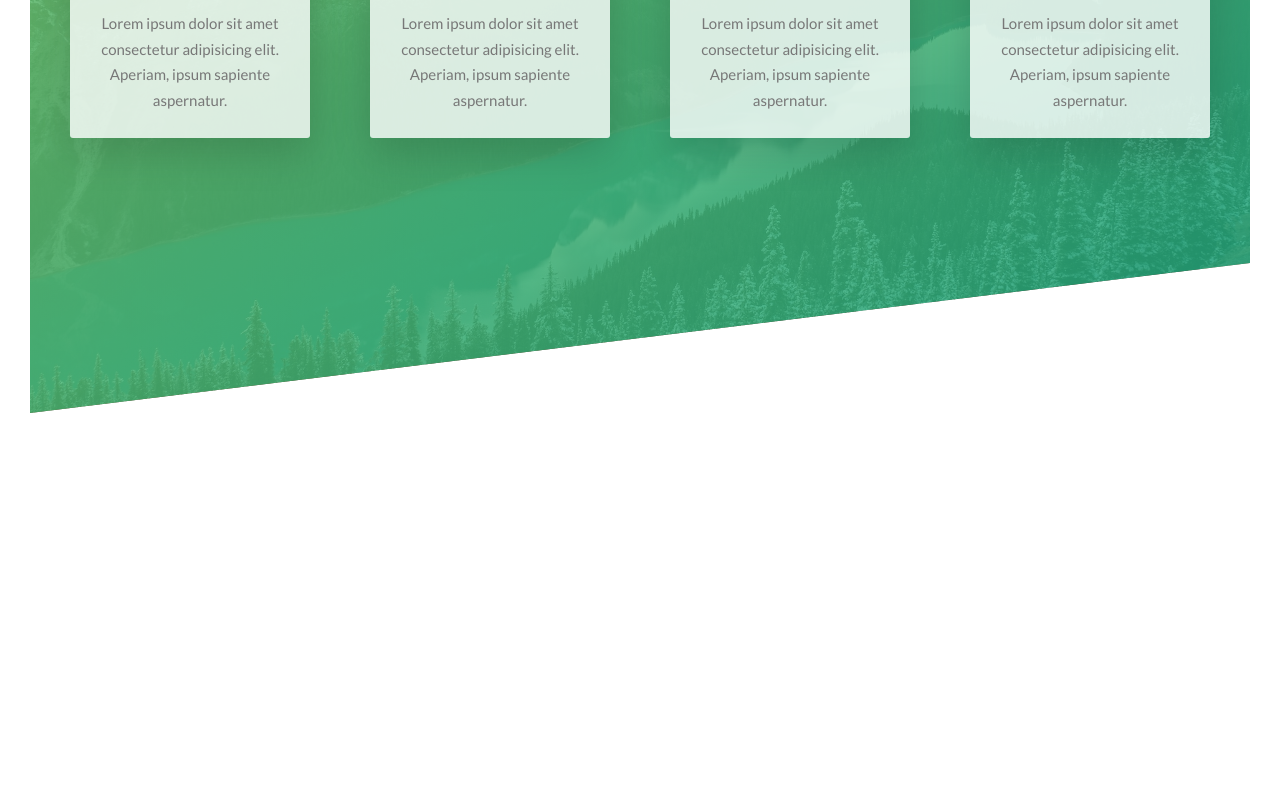
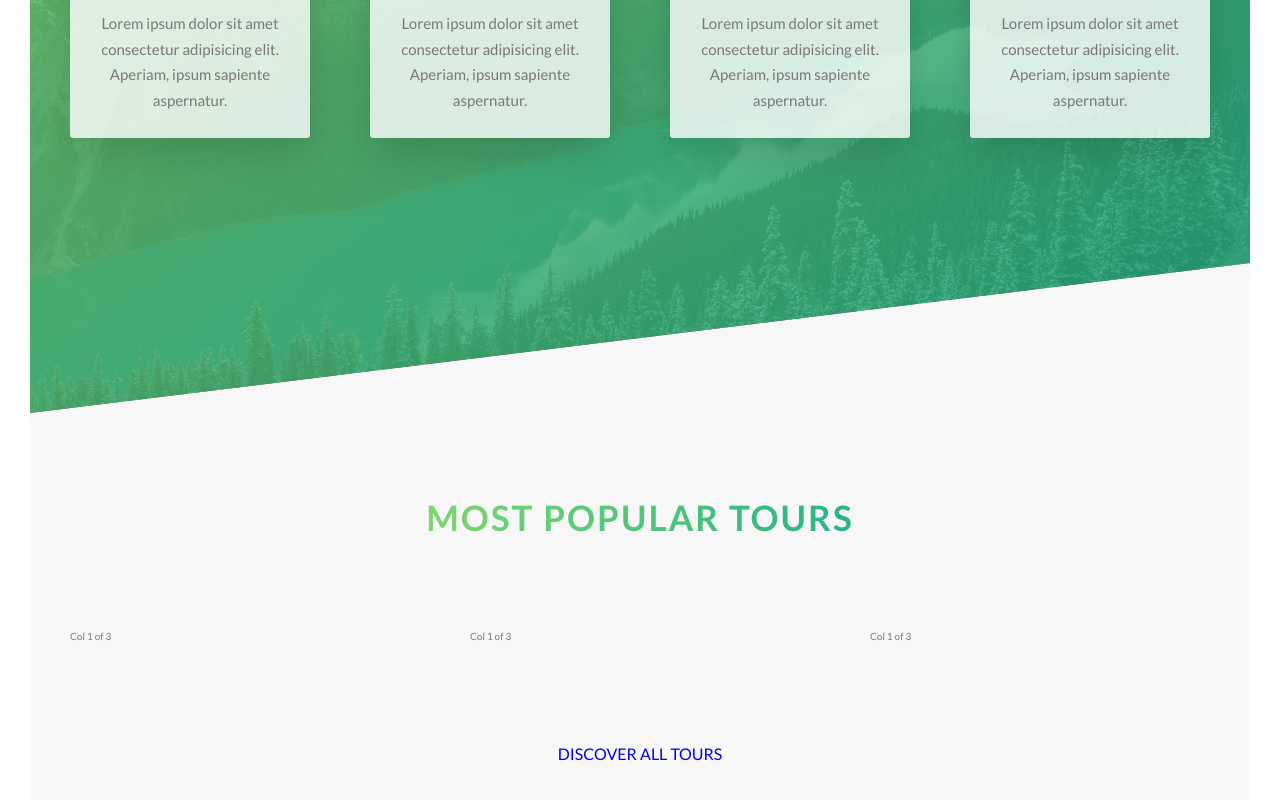
Before and after one commit to LauraTelqiu/natours-react, a React (Create React App) app: page / in a window 1280 px wide. Shown: the part 1857-2657 px from the top of the page. Before the commit the page ends 2270 px from the top, so only its background shows below. Built offline with nearby package versions, Linux system fonts and the light colour scheme.

Commit message:
tour cards

```diff
--- /dev/null
+++ b/src/components/TourCards.js
@@ -0,0 +1,19 @@
+import React from "react";
+import { tours } from "../data";
+
+function TourCards() {
+  return (
+    <div className="row">
+      {tours.map((tour) => {
+        const { id, title } = tour;
+        return (
+          <div key={id} className="col-1-of-3">
+            {title}
+          </div>
+        );
+      })}
+    </div>
+  );
+}
+
+export default TourCards;
--- a/src/data.js
+++ b/src/data.js
@@ -33,3 +33,18 @@ export const features = [
     text: " Lorem ipsum dolor sit amet consectetur adipisicing elit. Aperiam, ipsum sapiente aspernatur.",
   },
 ];
+
+export const tours = [
+  {
+    id: 1,
+    title: "Col 1 of 3"
+  },
+  {
+    id: 2,
+    title: "Col 1 of 3",
+  },
+  {
+    id: 3,
+    title: "Col 1 of 3",
+  }
+]
--- a/src/pages/Tours.js
+++ b/src/pages/Tours.js
@@ -1,10 +1,19 @@
 import React from 'react'
+import TourCards from '../components/TourCards'
 
 function Tours() {
   return (
-    <div>
-
-    </div>
+    <section className="section-tours" id="section-tours">
+      <div className="u-center-text u-margin-bottom-big">
+        <h2 className="heading-secondary">
+          Most popular tours
+        </h2>
+      </div>
+      <TourCards />
+      <div className="u-center-text u-margin-top-huge">
+        <a href="http" className="btn btn--green">Discover all tours</a>
+      </div>
+    </section>
   )
 }
 
--- a/src/sass/main.css
+++ b/src/sass/main.css
@@ -333,4 +333,10 @@ body {
 }
 .section-features > * {
   transform: skewY(7deg);
+}
+
+.section-tours {
+  background-color: #f7f7f7;
+  padding: 25rem 0 50rem;
+  margin-top: -10rem;
 }/*# sourceMappingURL=main.css.map */
--- a/src/sass/pages/_home.scss
+++ b/src/sass/pages/_home.scss
@@ -21,3 +21,8 @@
     transform: skewY(7deg);
   }
 }
+.section-tours {
+  background-color: $color-grey-light-1;
+  padding: 25rem 0 50rem;
+  margin-top: -10rem;
+}
```
Also changed, not shown: src/components/ToursCards.js (deleted, +0 -11 lines), 1 other file (tests, documents, lock files or other folders).
